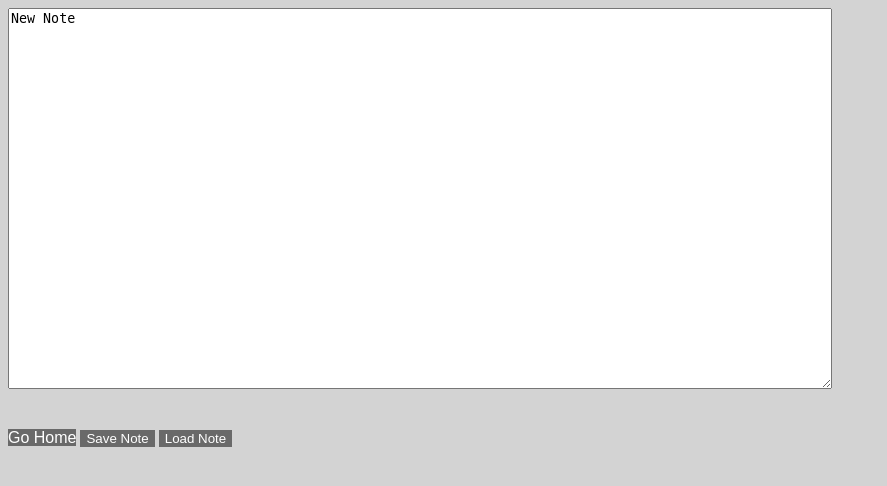
After one commit to saltrupiao/SwissArmyAssistant, a Flask app: page /note in a window 1280 px wide. The commit adds this page. Shown: the top 486 px of the page, without its empty margins (0-887 px from the left). Run offline with Flask 2, Linux system fonts and the light colour scheme; some libraries are stand-ins or nearby versions.

Commit message:
Update
CalcClass.py added
NoteClass.py added
shitty note.html page added
    load and saves to file note.txt that is created when initally saved, and overwritten if file is loaded for editting

```diff
--- a/main.py
+++ b/main.py
@@ -1,5 +1,8 @@
 from flask import Flask, render_template, request
 from CalcClass import CalcClass
+from NoteClass import NoteClass
+import os.path
+
 
 
 # Placeholder for the application
@@ -37,5 +40,28 @@ def my_form_post():
     return render_template('home.html', new_text = new_text)
 
 
+@app.route('/note')
+def notepad():
+    return render_template('note.html', text = "New Note")
+
+
+@app.route('/note', methods=['POST'])
+def noteFunctions():
+    ans = request.form['tag']
+    if ans == "Save":
+        data = request.form['notepad']
+        NoteClass.saveNote(data)
+        return render_template('note.html', text=data)
+    if ans == "Load":
+        data = NoteClass.loadNote()
+        return render_template('note.html', text=data)
+
+
+# @app.route('/note', methods=['POST'])
+# def loadNote():
+#     data = NoteClass.loadNote()
+#     return render_template('note.html', text=data)
+
+
 if __name__ == '__main__':
     app.run(debug=True)  # so the page refreshes live and doesn't need to be restarted
--- /dev/null
+++ b/static/styles/note.css
@@ -0,0 +1,4 @@
+body
+{
+    background-color: lightgray;
+}
--- a/static/styles/style.css
+++ b/static/styles/style.css
@@ -15,7 +15,7 @@ body
     background-color: dimgrey;
     font-family: sans-serif;
     color: white;
-    padding: 5px;
+    /*padding: 5px;*/
     text-decoration: none;
 
 }
--- a/templates/home.html
+++ b/templates/home.html
@@ -4,6 +4,7 @@
 <h1 class="head">This is a test using flask</h1>
 <a class="fancyButton" href="/about">Go to About</a>
 <a class="fancyButton" href="/calc">Go to the Calculator</a>
+<a class="fancyButton" href="/note">Go to notepad</a>
 <br>
 <h1 class="head">Form Test</h1>
 <form method="POST">
--- /dev/null
+++ b/templates/note.html
@@ -0,0 +1,20 @@
+{% extends 'layout.html' %}
+
+{% block body%}
+<link rel="stylesheet" href="static/styles/note.css">
+<form method = "POST">
+    <div>
+        <textarea id="notepad" name="notepad" cols="100" rows="25">
+{{text}}
+        </textarea>
+    </div>
+
+        <br>
+        <br>
+        <a class="fancyButton" href="/">Go Home</a>
+
+    <input type="submit" class="fancyButton" id="save" name="save" value="Save Note" onclick="document.getElementById('tag').value='Save'">
+    <input type="submit" class="fancyButton" id="load" name="load" value="Load Note" onclick="document.getElementById('tag').value='Load'">
+    <input type="hidden" id="tag" name="tag" value="null">
+</form>
+{% endblock %}
```
Also changed, not shown: NoteClass.py (added, +18 -0 lines).
